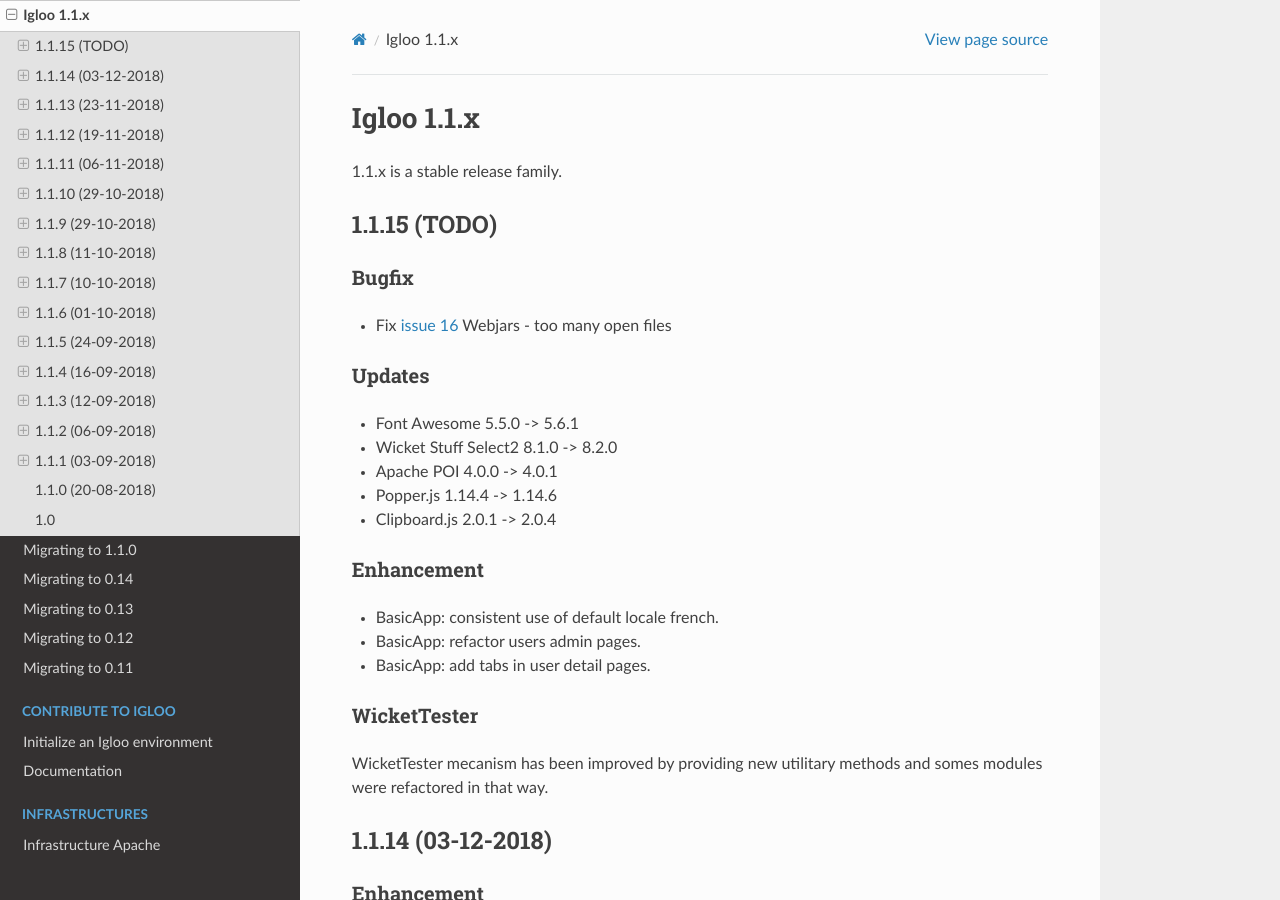
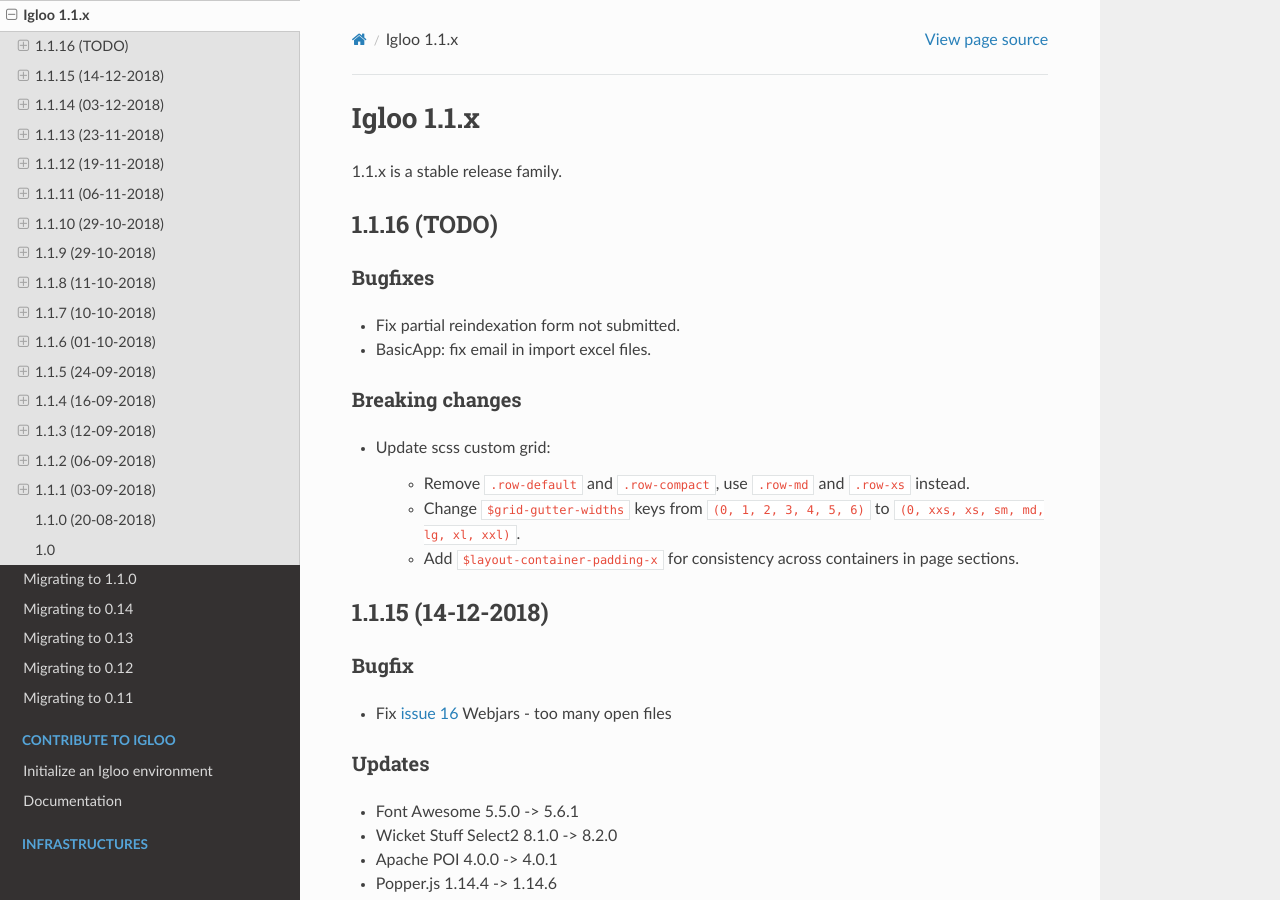
Before and after one commit to igloo-project/igloo-doc, a Sphinx documentation site: the page built from source/release-notes/1.1.x.rst, in a window 1280 px wide and 900 px high. Built offline with Sphinx 7.4.7 and the Read the Docs theme 2.0.0, drawn with Linux system fonts in a browser that asks for light colours.

Commit message:
1.1.16: update release notes

```diff
--- a/source/release-notes/1.1.x.rst
+++ b/source/release-notes/1.1.x.rst
@@ -4,10 +4,29 @@
 
 1.1.x is a stable release family.
 
+.. _v1.1.16:
+
+1.1.16 (TODO)
+###################
+
+Bugfixes
+********
+
+* Fix partial reindexation form not submitted.
+* BasicApp: fix email in import excel files.
+
+Breaking changes
+****************
+
+* Update scss custom grid:
+
+   * Remove ``.row-default`` and ``.row-compact``, use ``.row-md`` and ``.row-xs`` instead.
+   * Change ``$grid-gutter-widths`` keys from ``(0, 1, 2, 3, 4, 5, 6)`` to ``(0, xxs, xs, sm, md, lg, xl, xxl)``.
+   * Add ``$layout-container-padding-x`` for consistency across containers in page sections.
 
 .. _v1.1.15:
 
-1.1.15 (TODO)
+1.1.15 (14-12-2018)
 ###################
 
 Bugfix
```
